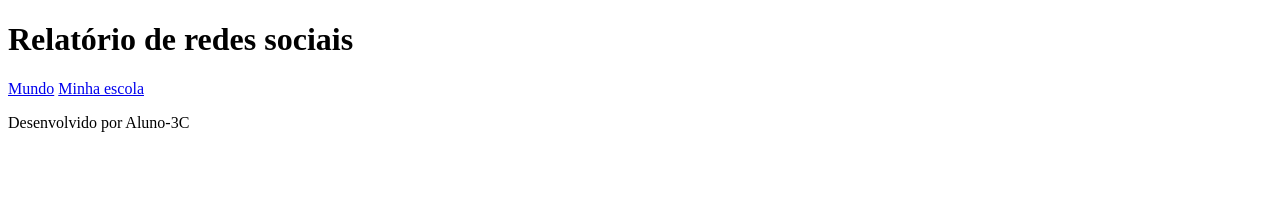
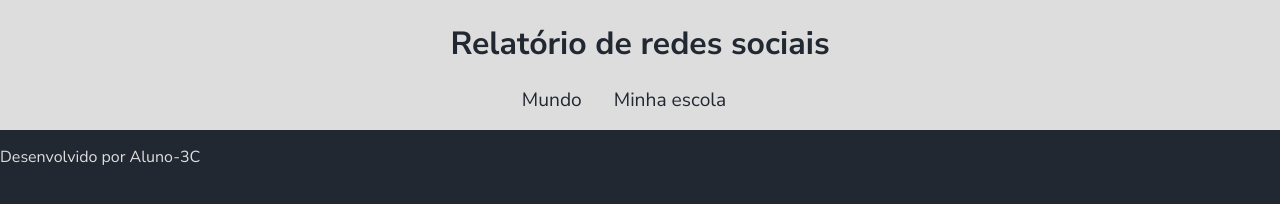
Before and after one commit to thiagochristen/redes_sociais-3c, a plain HTML site: page index.html in a window 1280 px wide. Drawn offline with Linux system fonts and the light colour scheme.

Commit message:
Update style.css

```diff
--- a/style.css
+++ b/style.css
@@ -1,4 +1,47 @@
 @import url('https://fonts.googleapis.com/css2?family=Nunito+Sans:ital,opsz,wght@0,6..12,200..1000;1,6..12,200..1000&display=swap');
 
-:root{
-  --bg-color: #22831;
+:root {
+  --bg-color: #222831;
+  --primary-color: #DDDDDD;
+  --secondary-color: #F05454;
+  --font: "Nunito Sans", sans-serif;
+}
+
+body {
+  background-color: var(--bg-color);
+  color: var(--primary-color);
+  font-family: var(--font);
+  heigth: 100vh;
+  margin: 0;
+}
+
+header {
+  background-color: var(--primary-color);
+  text-align: center;
+  padding: 1px;
+}
+
+h1 {
+  font-size: 2rem;
+  color: var(--bg-color);
+  font-weight: 700;
+}
+
+nav {
+  display: flex;
+  justify-content: center;
+  font-weight:400;
+}
+
+nav a:hover {
+  text-decoration: underline;
+  transform: scale(0.90);
+  transition: transform 0.1s;
+}
+
+nav a {
+  text-decoration: none;
+  color: var(--bg-color);
+  margin: 0 2rem 1rem 0rem;
+  font-size: 1.2rem;
+}
```
